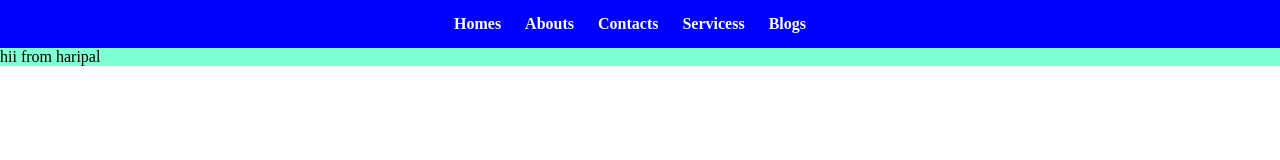
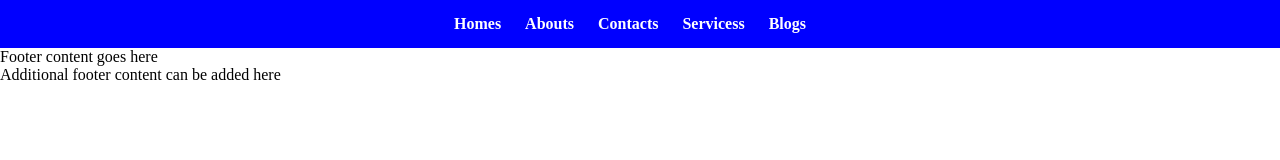
Before and after one commit to Pradeep-kumar-py/demo-git, a plain HTML site: page index.html in a window 1280 px wide. Drawn offline with Linux system fonts and the light colour scheme.

Commit message:
fix: remove unnecessary div and ensure footer is properly structured in index.html

```diff
--- a/index.html
+++ b/index.html
@@ -16,6 +16,10 @@
             <li><a href="#">Blogs</a></li>
         </ul>
     </nav>
-    <div class="div1" >hii from haripal</div>
+
+    <footer>
+        <p>Footer content goes here</p>
+        <p>Additional footer content can be added here</p>
+    </footer>
 </body>
 </html>
```
